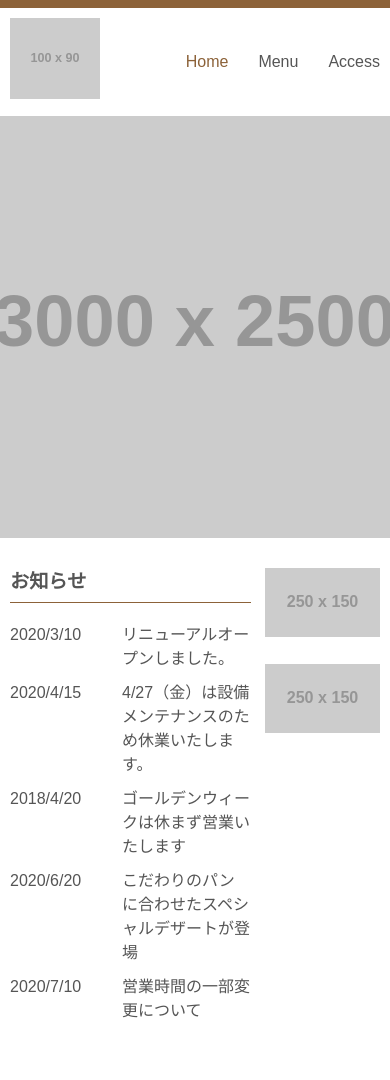
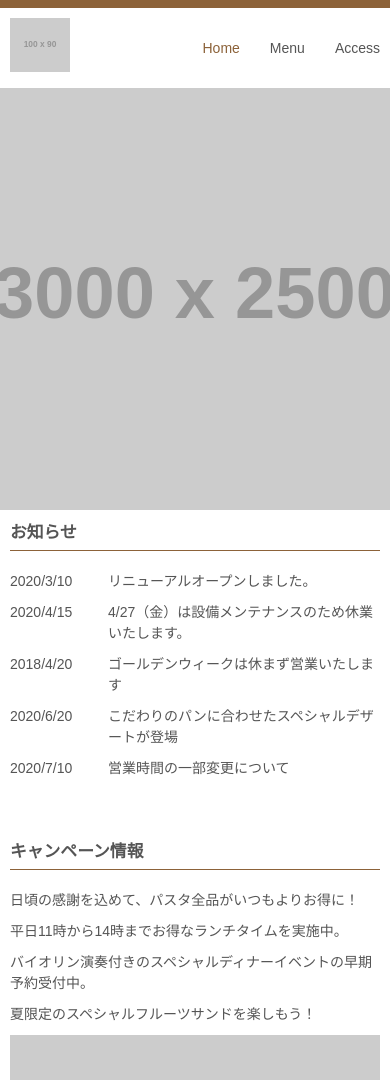
Before and after one commit to koujirou23/css-cafe, a plain HTML site: page index.html in a window 390 px wide. Shown: the top 1080 px of the page. Drawn offline with Linux system fonts and the light colour scheme; placeholder pictures from the web are drawn by us.

Commit message:
レスポンシブ設定　画像の配置

```diff
--- a/css/base.css
+++ b/css/base.css
@@ -150,3 +150,25 @@ footer ul li a:active{  /* ホバー、クリックした時70%透過 */
 small{
   font-size: 0.7em;
 }
+
+/* responsive */
+
+@media(max-width: 600px){  /* widthが600px以下の時下記のcss適用 */
+  html{
+    font-size: 87.5%;
+  }
+
+  .header_logo{
+    width: 60px;
+  }
+
+  .contents{
+    flex-direction: column; /* 横並びを縦並びにするため */
+    margin-top: 10px;
+  }
+
+  #main_content,
+  #sidebar{
+    width: 100%; /* 横並び時の不自然な横幅をなくすため */
+  }
+}
--- a/index.html
+++ b/index.html
@@ -2,6 +2,7 @@
 <html lang="ja">
 <head>
   <meta charset="UTF-8">
+  <meta name="viewport" content="width=device-width, initial-scale=1"> <!-- スマホ用設定 -->
   <title>CSS Cafe</title>
   <link rel="stylesheet" href="css/html5reset-1.6.1.css"> <!-- リセットcss -->
   <link rel="stylesheet" href="css/base.css">  <!-- cssファイルを読み込む記述 -->
```
Also changed, not shown: images/banner01.png (added), images/banner02.png (added), images/cafe.jpg (added), images/logo.png (added), 1 other file.
